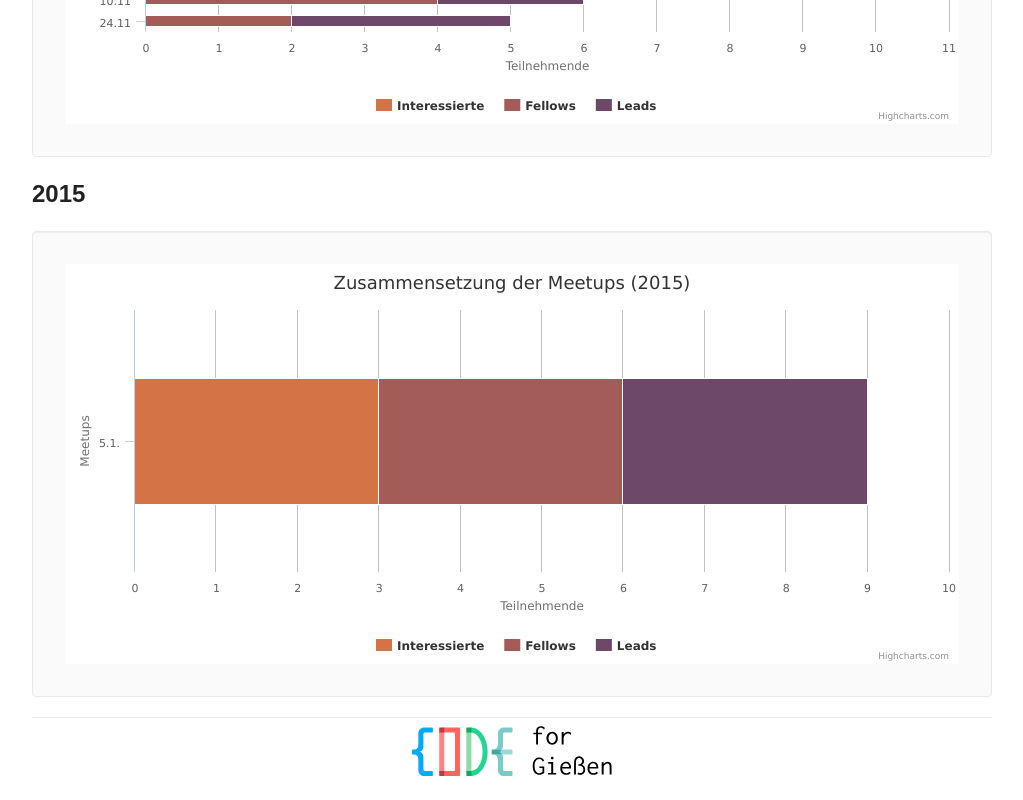
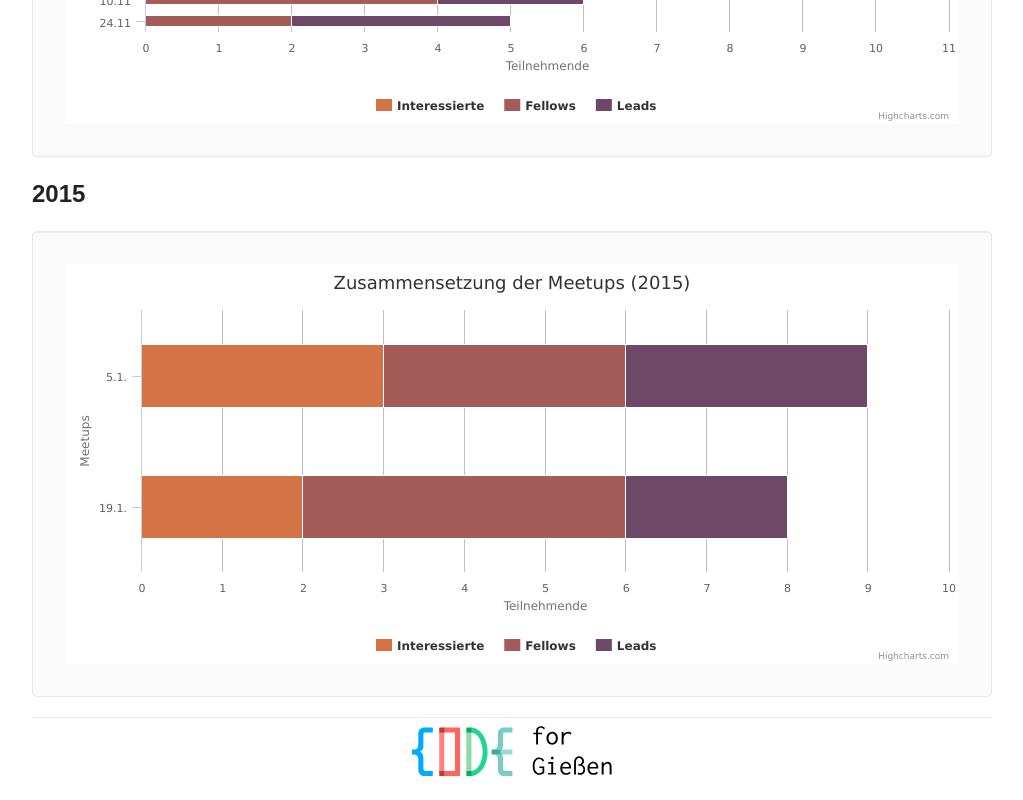
Before and after one commit to CodeForGiessen/stats, a plain HTML site: page index.html in a window 1280 px wide. Shown: the part 483-1283 px from the top of the page, without its empty margins (128-1151 px from the left). Drawn offline with Linux system fonts and the light colour scheme.

Commit message:
added 19.1

```diff
--- a/index.html
+++ b/index.html
@@ -111,7 +111,7 @@
                         text: 'Zusammensetzung der Meetups (2015)'
                     },
                     xAxis: {
-                        categories: ['5.1.'],
+                        categories: ['5.1.', '19.1.'],
                         tickmarkPlacement: 'on',
                         title: {
                             text: 'Meetups'
@@ -132,13 +132,13 @@
                     },
                     series: [{
                         name: 'Leads',
-                        data: [3]
+                        data: [3, 2]
                     }, {
                         name: 'Fellows',
-                        data: [3]
+                        data: [3, 4]
                     }, {
                         name: 'Interessierte',
-                        data: [3]
+                        data: [3, 2]
                     }],
                     colors: ['#6D4869', '#A35C58', '#D47345']
                 });
```
